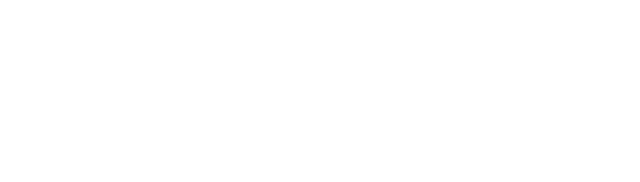
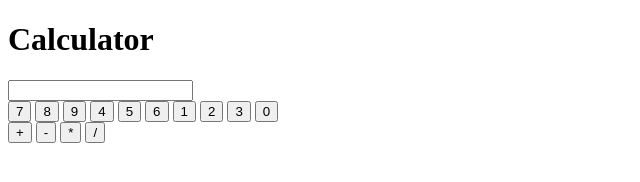
Before and after one commit to dsoto1219/calculator, a plain HTML site: page index.html in a window 1280 px wide. Shown: the whole page, without its empty margins (0-640 px from the left). Drawn offline with Linux system fonts and the light colour scheme.

Commit message:
Add buttons (unstyled)

```diff
--- a/index.html
+++ b/index.html
@@ -7,5 +7,29 @@
     <script src="script.js" defer></script>
 </head>
 <body>
+    <h1 class="header">Calculator</h1>
+    <div class="calculator">
+        <input type="text" name="num-input" id="num-input">
+        <div class="buttons">
+            <div class="numbers">
+                <button value="7">7</button>
+                <button value="8">8</button>
+                <button value="9">9</button>
+                <button value="4">4</button>
+                <button value="5">5</button>
+                <button value="6">6</button>
+                <button value="1">1</button>
+                <button value="2">2</button>
+                <button value="3">3</button>
+                <button value="0">0</button>
+            </div>
+            <div class="operations">
+                <button value="+">+</button>
+                <button value="-">-</button>
+                <button value="*">*</button>
+                <button value="/">/</button>
+            </div>
+        </div>
+    </div>
 </body>
 </html>
```
